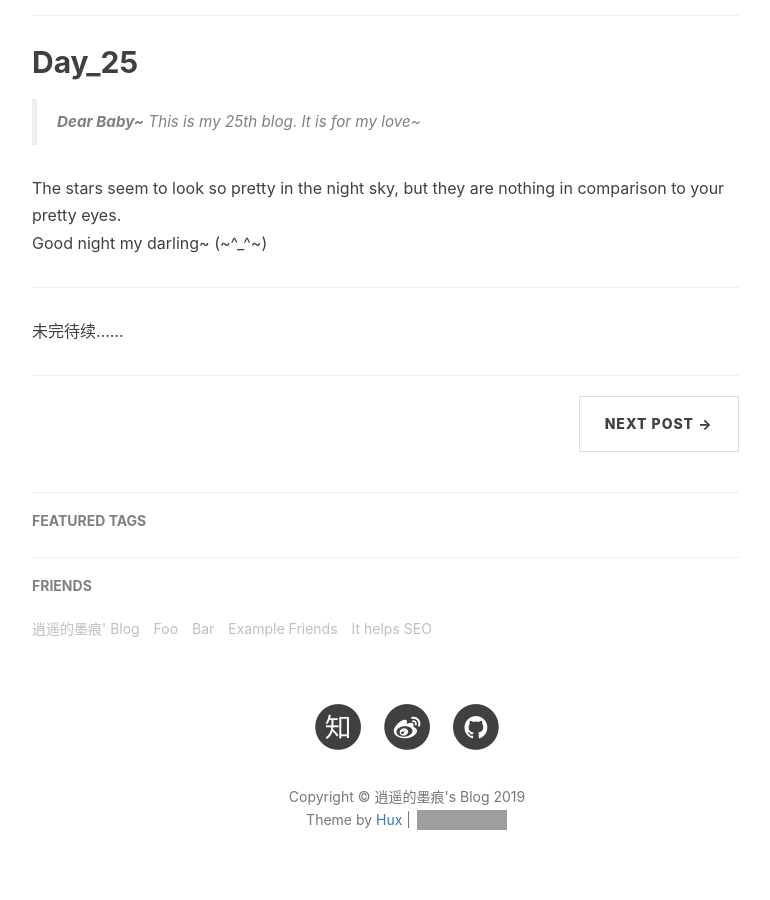
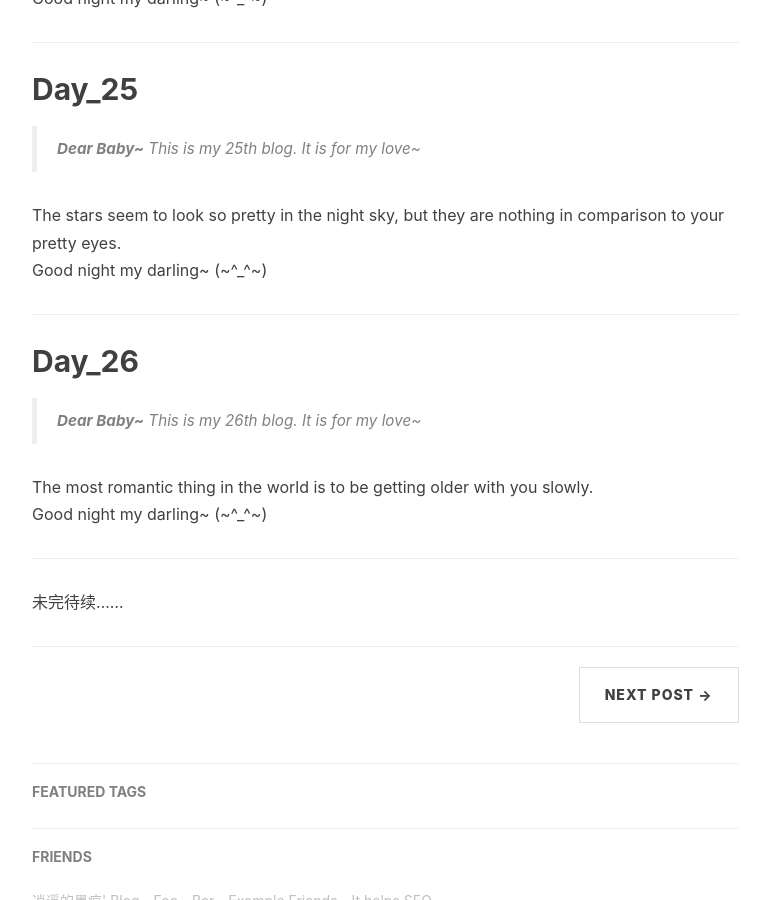
Before and after one commit to Big1ce/Big1ce.github.io, a Jekyll site: the page built from _posts/2019-08-16-good-night.markdown, in a window 1280 px wide and 900 px high, scrolled down 7692 px. Shown: the whole window, without its empty margins (233-1003 px from the left). Built offline with Jekyll 4.4.1, drawn with Linux system fonts in a browser that asks for light colours; nearby versions of some CDN libraries; comment, search, counter and statistics services are not loaded; grey boxes are pictures that could not be loaded.

Commit message:
post_day_26

```diff
--- a/_posts/2019-08-16-good-night.markdown
+++ b/_posts/2019-08-16-good-night.markdown
@@ -40,6 +40,7 @@ tags:
 [Day_23](#Day_23)<br>
 [Day_24](#Day_24)<br>
 [Day_25](#Day_25)<br>
+[Day_26](#Day_26)<br>
 
 
 ---
@@ -311,6 +312,17 @@ The stars seem to look so pretty in the night sky, but they are nothing in compa
 <br>Good night my darling~ (~^_^~)
 
 ---
+<p id = "Day_26"></p>
+## Day_26
+
+
+> **Dear Baby~** This is my 26th blog. It is for my love~
+
+The most romantic thing in the world is to be getting older with you slowly.
+<br>Good night my darling~ (~^_^~)
+
+---
+
 
 
 
```
